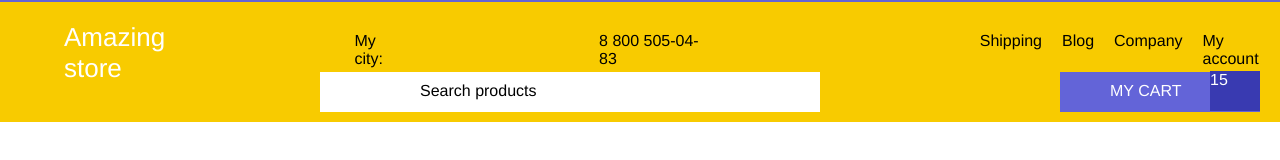
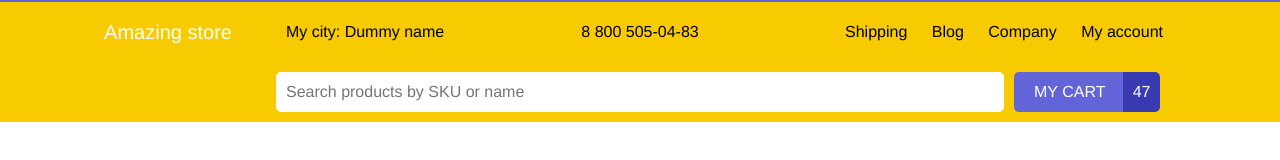
Before and after one commit to svpgaicean/preemp2019, a plain HTML site: page index.html in a window 1280 px wide. Drawn offline with Linux system fonts and the light colour scheme.

Commit message:
Change header implementation to grid

```diff
--- a/index.html
+++ b/index.html
@@ -8,33 +8,40 @@
     </head>
 
     <body>
-        <div class="thicc_boi"></div>
+        <hr>
         <!-- page header:
             store name, city, phone
             shipping, blog, company, account BUTTONS
             search bar, cart, no of. items in cart
         -->
         <header>
-            <div class="container__top">
-                <div class="top__title">Amazing store</div>
-                <div class="top__city">My city: </div>
-                <div class="top__phone">8 800 505-04-83</div>
-                <ul class="top__links">
-                    <li><a href="./shipping.html">Shipping</a></li>
-                    <li><a href="./blog.html">Blog</a></li>
-                    <li><a href="./company.html">Company</a></li>
-                    <li><a href="./account.html">My account</a></li>
-                </ul>
-            </div>
-            <div class="container__bot">
-                <div class="bot__bar">
+            <div class="header__grid">
+                <!-- top row -->
+                <div class="title">
+                    <a href="./index.html">Amazing store</a></div>
+                <div class="city">My city: Dummy name</div>
+                <div class="phone">8 800 505-04-83</div>
+                <div class="links">
+                    <ul>
+                        <li><a href="#">Shipping</a></li>
+                        <li><a href="#">Blog</a></li>
+                        <li><a href="#">Company</a></li>
+                        <li><a href="#">My account</a></li>
+                    </ul>
+                </div>
+                <!-- bottom row -->
+                <div class="searchbar">
                     <!-- work in progress -->
-                    <div class="bot__bar_text">Search products</div>
+                    <input type="text"
+                        placeholder="Search products by SKU or name">
                 </div>
-                <ul class="bot__cart">
-                    <li class="bot__cart_text">MY CART</li>
-                    <li class="bot__cart_quant">15</li>
-                </ul>
+                <div class="cart">
+                    <div class="cart_button">
+                        <a href="#">MY CART</a></div>
+                    <div class="cart_quant">
+                        <a href="#">47</a></div>
+                    </div>
+                </div>
             </div>
         </header>
 
@@ -45,7 +52,7 @@
             table (GRID !!) with rows and columns with different
             products each item having pic, name and price + link to item
         -->
-        <div class="container__content"></div>
+        <div class="content__grid"></div>
 
         <!-- sidenav class -->
         <!--<nav>
--- a/styles.css
+++ b/styles.css
@@ -3,6 +3,7 @@
     padding: 0;
     text-decoration: none;
     font-family: 'Helvetica';
+    font-size: 16px;
 }
 
 /* general settings */
@@ -10,8 +11,9 @@ body {
     background-color: #fff;
 }
 
-.thicc_boi {
+hr {
     background-color: #6364d8;
+    border-style: hidden;
     height: 2px;
     left: 0px;
     top: 0px;
@@ -19,7 +21,7 @@ body {
 
 header {
     background-color: #f8cb00;
-    height: 120px;
+    height: auto;
     left: 0px;
     top: 0px;
 }
@@ -28,106 +30,78 @@ header ul {
     list-style: none;
 }
 
-a:link {
+/* grid container */
+.header__grid {
+    display: grid;
+    grid-template-columns: 1fr 1fr 1fr 1fr 1fr;
+    grid-auto-rows: minmax(60px, auto);
+    justify-items: center;
+    align-items: center;
+    padding-left: 50px;
+    padding-right: 50px;
+}
+
+/* top row of grid */
+.title, .title a {
+    color: #fff;
+    font-size: 20px;
+}
+
+.city {
+    justify-self: start;
+}
+
+.phone {
+}
+
+.links{
+    grid-column: 4/6;
+}
+
+.links > ul > li, .links > ul > li > a {
+    display: inline;
+    margin-left: 10px;
     color: #000;
 }
 
-a:visited {
-    color: #000;
+/* bottom row of grid */
+.searchbar {
+    background: #fff;
+    grid-column: 2/5;
+    width: 100%;
+    padding: 11px 10px;
+    border-radius: 5px;
 }
 
-a:hover {
-    color: #000;
+.searchbar input[type=text] {
+    border: none;
+    width: 100%;
+    font-size: 16px;
 }
 
-/* top part of header */
-.container__top {
-    display: flex;
-    flex-direction: row;
-    flex-wrap: nowrap;
-    align-items: baseline;
+.cart {
+    background: #6364d8;
+    grid-column: 5;
+    justify-self: start;
+    margin-left: 20px;
+    padding: 11px 20px;
+    position: relative;
+    border-radius: 5px 0 0 5px;
 }
 
-.top__title {
+.cart_button, .cart_button a, .cart_quant a {
     color: #fff;
-    font-size: 26px;
-    height: 30px;
-    width: 170px;
-    margin-top: 20px;
-    margin-left: 5%;
+    cursor: pointer;
 }
 
-.top__city {
-    font-size: 15;
-    height: 20px;
-    width: 55px;
-    margin-left: 10%;
-}
-
-.top__phone {
-    font-size: 15;
-    height: 20px;
-    width: 120px;
-    margin-left: 15%;
-}
-
-.top__links {
-    display: flex;
-    flex-direction: row;
-    flex-wrap: nowrap;
-    align-items: baseline;
-    margin-left: 20%;
-}
-
-.top__links li {
-    padding-right: 10px;
-    padding-left: 10px;
-    height: 20px;
-    margin: auto;
-}
-
-/* bottom part of header */
-.container__bot {
-    display: flex;
-    margin-top: 20px;
-    margin-left: 25%;
-}
-
-.bot__bar {
-    background: #fff;
-    height: 40px;
-    width: 500px;
-}
-
-.bot__bar_text {
-    color: #000;
-    font-size: 16px;
-    margin-top: 10px;
-    margin-left: 20%;
-}
-
-.bot__cart {
-    display: inline-block;
-    margin-left: 25%;
-    background: #6364d8;
-    height: 40px;
-    width: 200px;
-}
-
-.bot__cart_text {
-    color: #fff;
-    font-size: 16px;
-    margin-top: 10px;
-    margin-left: 25%;
-}
-
-.bot__cart_quant {
+.cart_quant{
     background: #393ab1;
     color: #fff;
-    width: 50px;
-    height: 40px;
-    margin-top: -29px;
-    margin-left: 75%;
+    position: absolute;
+    top: 0;
+    right: -35px;
+    padding: 11px 10px;
+    border-radius: 0 5px 5px 0;
 }
 
 
```
